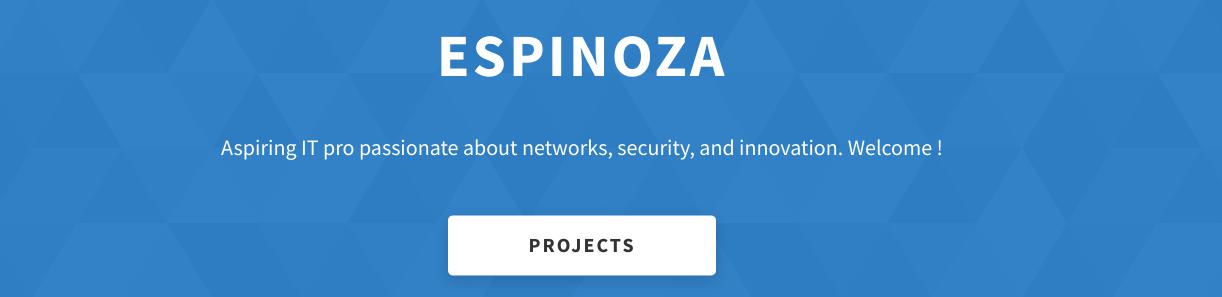
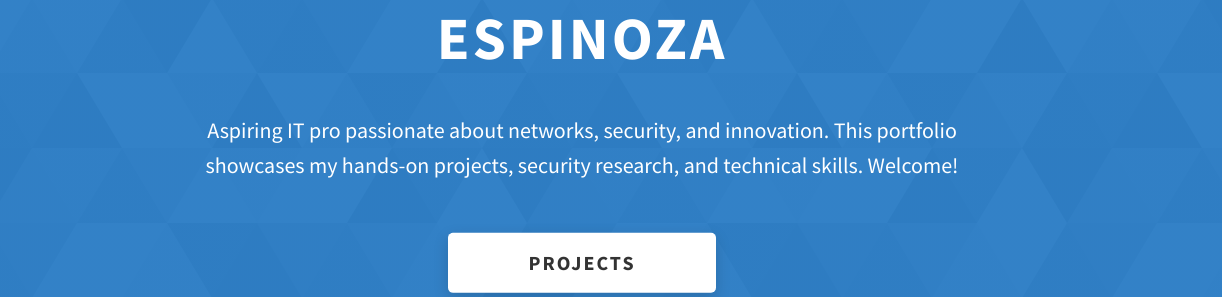
Before and after one commit to j-espinoza-2025/portfolio, a website: page index.html in a window 1280 px wide. Shown: the part 302-599 px from the top of the page, 58-1280 px from the left. Drawn offline with Linux system fonts and the light colour scheme.

Commit message:
Update content: About, skills, projects and images for Joyce Espinoza

```diff
--- a/index.html
+++ b/index.html
@@ -87,7 +87,7 @@
         <h1 class="heading-primary">Hey, My name is Joyce Espinoza</h1>
         <div class="home-hero__info">
           <p class="text-primary">
-            Aspiring IT pro passionate about networks, security, and innovation. Welcome !
+            Aspiring IT pro passionate about networks, security, and innovation. This portfolio showcases my hands-on projects, security research, and technical skills. Welcome!
           </p>
         </div>
         <div class="home-hero__cta">
```
